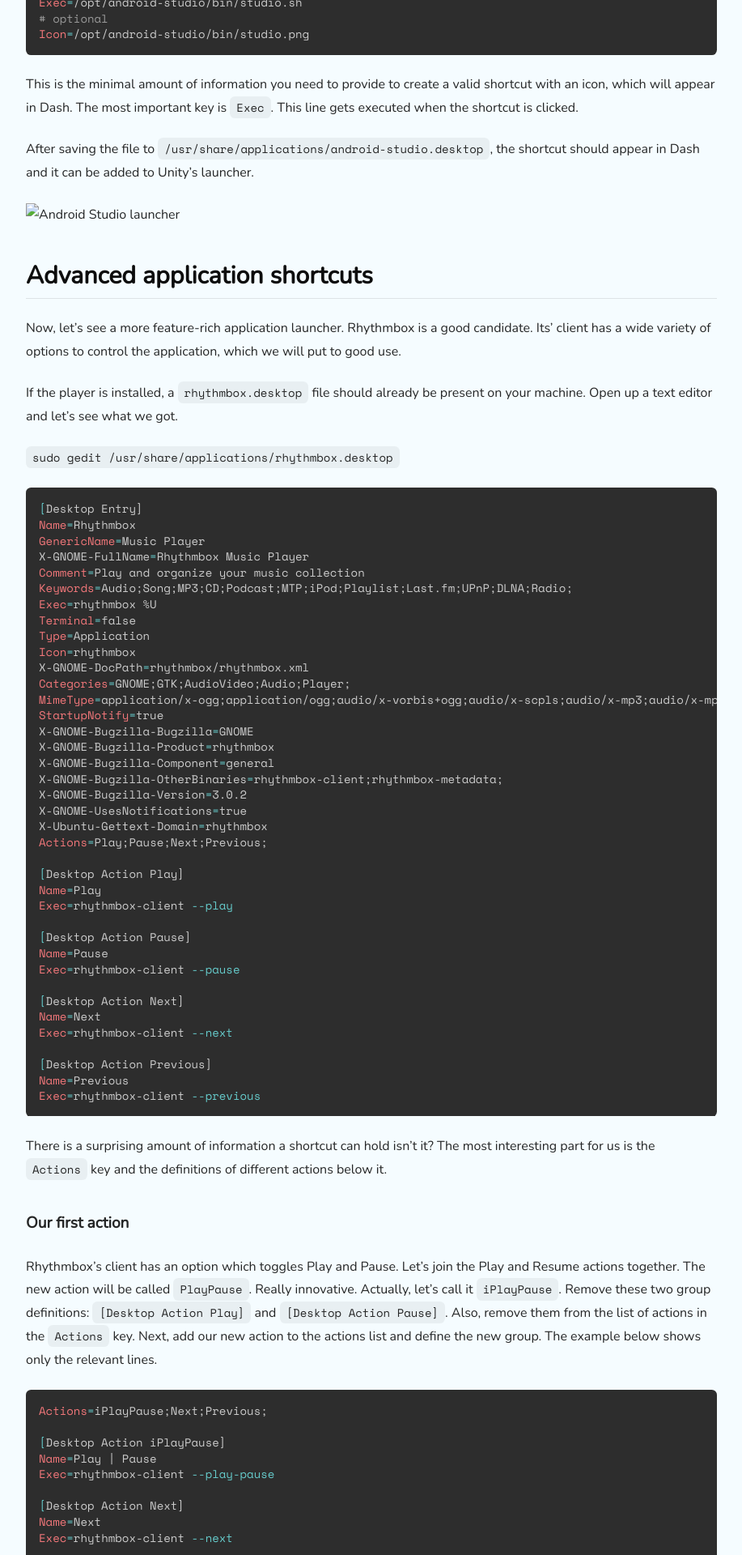
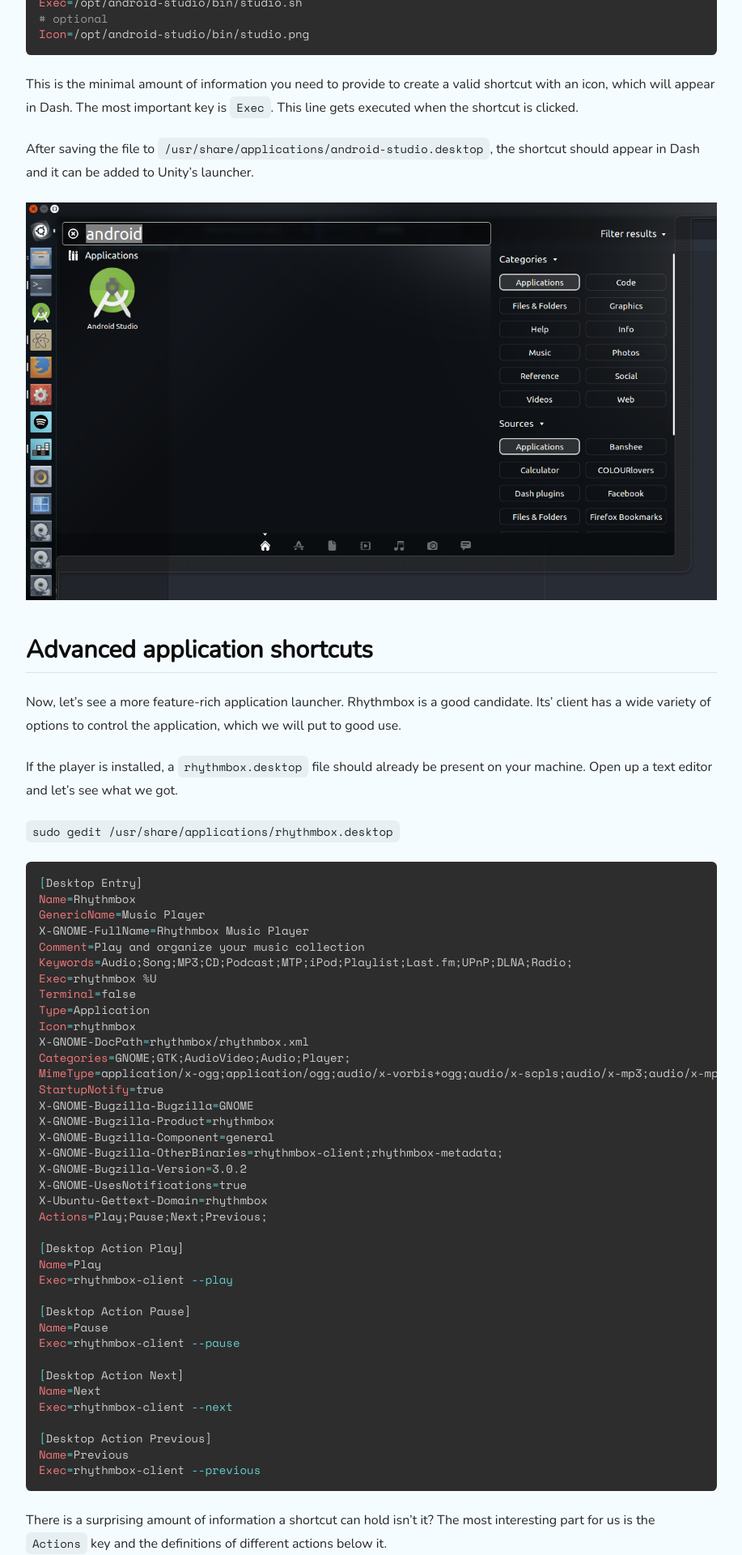
Before and after one commit to ervinb/ervinb.github.io, a Jekyll site: the page built from _posts/2015-09-12-custom-unity-shortcuts.md, in a window 1280 px wide. Shown: the part 976-2896 px from the top of the page at 81% size, without its empty margins (71-988 px from the left). Built offline with Jekyll 4.4.1, drawn with Linux system fonts in a browser that asks for light colours; nearby versions of some CDN libraries; comment, search, counter and statistics services are not loaded.

Commit message:
Fix old images

````diff
--- a/_posts/2015-09-12-custom-unity-shortcuts.md
+++ b/_posts/2015-09-12-custom-unity-shortcuts.md
@@ -45,7 +45,7 @@ This line gets executed when the shortcut is clicked.
 After saving the file to `/usr/share/applications/android-studio.desktop`,
 the shortcut should appear in Dash and it can be added to Unity's launcher.
 
-![Android Studio launcher]({{ site.url }}/assets/img/unity-shortcut-as-added.png)
+![Android Studio launcher]({{ site.url }}/assets/images/unity-shortcut-as-added.png)
 
 ## Advanced application shortcuts
 
@@ -161,7 +161,7 @@ Exec=sh -c 'rhythmbox-client --print-playing | xargs -0 -I track notify-send -t
 3 -a Rhythmbox -i rhythmbox track'
 ```
 
-![Advanced Rhythmbox launcher]({{ site.url }}/assets/img/unity-shortcut-adv.png)
+![Advanced Rhythmbox launcher]({{ site.url }}/assets/images/unity-shortcut-adv.png)
 
 To list all the available Rhytmbox controls, run `rhythmbox-client --help` in
 your terminal.
````
Also changed, not shown: assets/images/unity-shortcut-as-added.png (added), 1 other file.
